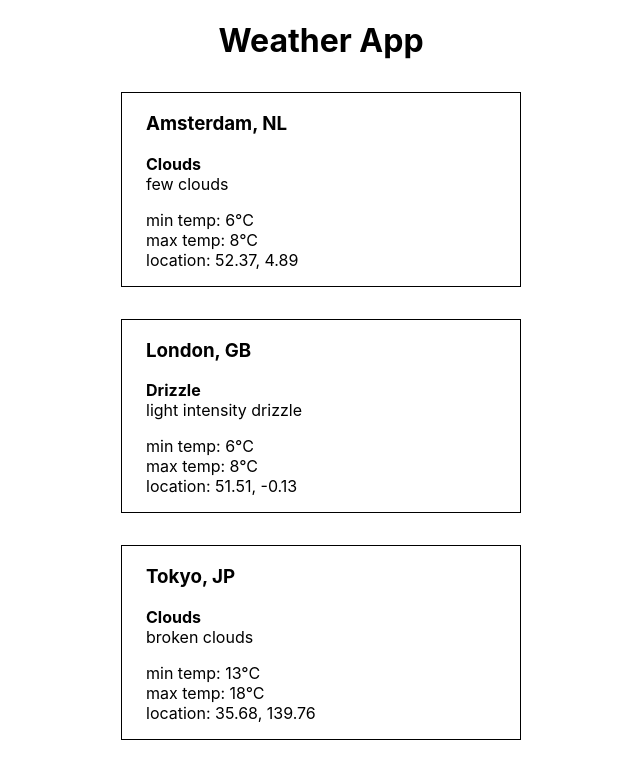
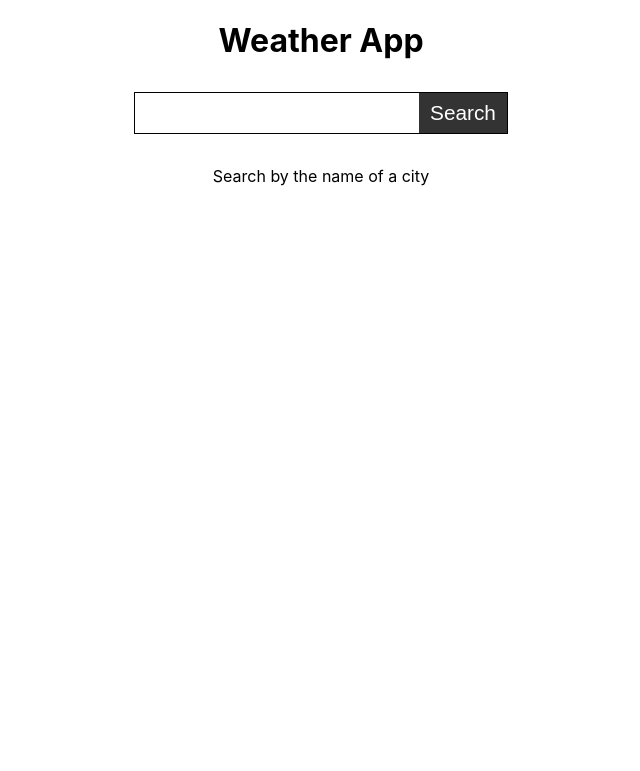
Before and after one commit to SaeedRafay/weather-app-react, a React (Create React App) app: page / in a window 1280 px wide. Shown: the top 771 px of the page, without its empty margins (319-959 px from the left). Built offline with nearby package versions, Linux system fonts and the light colour scheme.

Commit message:
HYF React week2 homework HackYourWeather app

```diff
--- a/src/CityWeather.js
+++ b/src/CityWeather.js
@@ -7,7 +7,7 @@ function CityWeather(props) {
   };
 
   return (
-    <div className="CityWeather">
+    <div className="cityWeather">
       <h3>
         {city.name}, {city.sys.country}
       </h3>
--- /dev/null
+++ b/src/SearchWeather.js
@@ -0,0 +1,11 @@
+function SearchWeather(props) {
+  const { searchTerm, setSearchTerm, setSearchBtn } = props;
+  return (
+    <div className="searchWeather">
+      <input type="text" onChange={(e) => setSearchTerm(e.target.value)} />
+      <button onClick={() => setSearchBtn(searchTerm)}>Search</button>
+    </div>
+  );
+}
+
+export default SearchWeather;
--- a/src/Weather.css
+++ b/src/Weather.css
@@ -3,9 +3,34 @@
   width: 400px;
 }
 
-.Weather .CityWeather {
+.Weather .cityWeather {
   text-align: left;
   border: 1px solid #000;
   padding: 0 1.5rem;
   margin-bottom: 2rem;
 }
+
+.Weather .searchWeather {
+  margin-bottom: 2rem;
+}
+
+.Weather .searchWeather input,
+.Weather .searchWeather button {
+  font-size: 1.3rem;
+  padding: 0.5rem;
+  margin: 0;
+  border: 1px solid #000;
+  border-radius: 0;
+  outline: 0;
+}
+
+.Weather .searchWeather input {
+  border-right: 0;
+}
+
+.Weather .searchWeather button {
+  border-left: 0;
+  padding: 0.5rem 0.7rem;
+  background-color: #333;
+  color: #fff;
+}
--- a/src/Weather.js
+++ b/src/Weather.js
@@ -1,11 +1,73 @@
-import cities from './city-weather.json';
-import CityWeather from './CityWeather';
-import './Weather.css';
+import React, { useState, useEffect } from "react";
+// import cities from "./city-weather.json";
+import CityWeather from "./CityWeather";
+import SearchWeather from "./SearchWeather";
+import "./Weather.css";
 
 function Weather() {
+  const [cities, setCities] = useState([]);
+  const [searchTerm, setSearchTerm] = useState("");
+  const [searchBtn, setSearchBtn] = useState("");
+  const [isLoading, setLoading] = useState(false);
+  const [hasError, setError] = useState(false);
+  const [errMsg, setErrMsg] = useState("");
+
+  useEffect(() => {
+    setLoading(false);
+    setError(false);
+    setErrMsg("");
+    if (searchBtn !== "") {
+      setLoading(true);
+      async function weatherData() {
+        try {
+          const res = await fetch(
+            `http://api.openweathermap.org/data/2.5/weather?q=${searchBtn}&appid=${process.env.REACT_APP_OPENWEATHERMAP_API_KEY}`
+          );
+          const data = await res.json();
+          const status = res.status;
+          if (status === 200) {
+            setCities((cities) => {
+              if (cities.some((o) => o.name === data.name)) {
+                setError(true);
+                setErrMsg("City Already Exists");
+                return [...cities];
+              } else {
+                return [data, ...cities];
+              }
+            });
+          }
+          if (status === 404) {
+            setError(true);
+            setErrMsg("City Not Found");
+          }
+        } catch (err) {
+          setError(true);
+          setErrMsg(err.message);
+        }
+
+        setLoading(false);
+      }
+
+      weatherData();
+    }
+  }, [searchBtn]);
+
   return (
     <div className="Weather">
-      {cities.map((city, index) => <CityWeather key={index} city={city} />)}
+      <SearchWeather
+        searchTerm={searchTerm}
+        setSearchTerm={setSearchTerm}
+        setSearchBtn={setSearchBtn}
+      />
+
+      {isLoading && <p>Loading...</p>}
+
+      {hasError && <p>Error: {errMsg}</p>}
+
+      {cities.length === 0 && <p>Search by the name of a city</p>}
+
+      {cities.length > 0 &&
+        cities.map((city, index) => <CityWeather key={index} city={city} />)}
     </div>
   );
 }
```
Also changed, not shown: 1 other file (tests, documents, lock files or other folders). Lines whose indentation alone changed are shown as unchanged.
